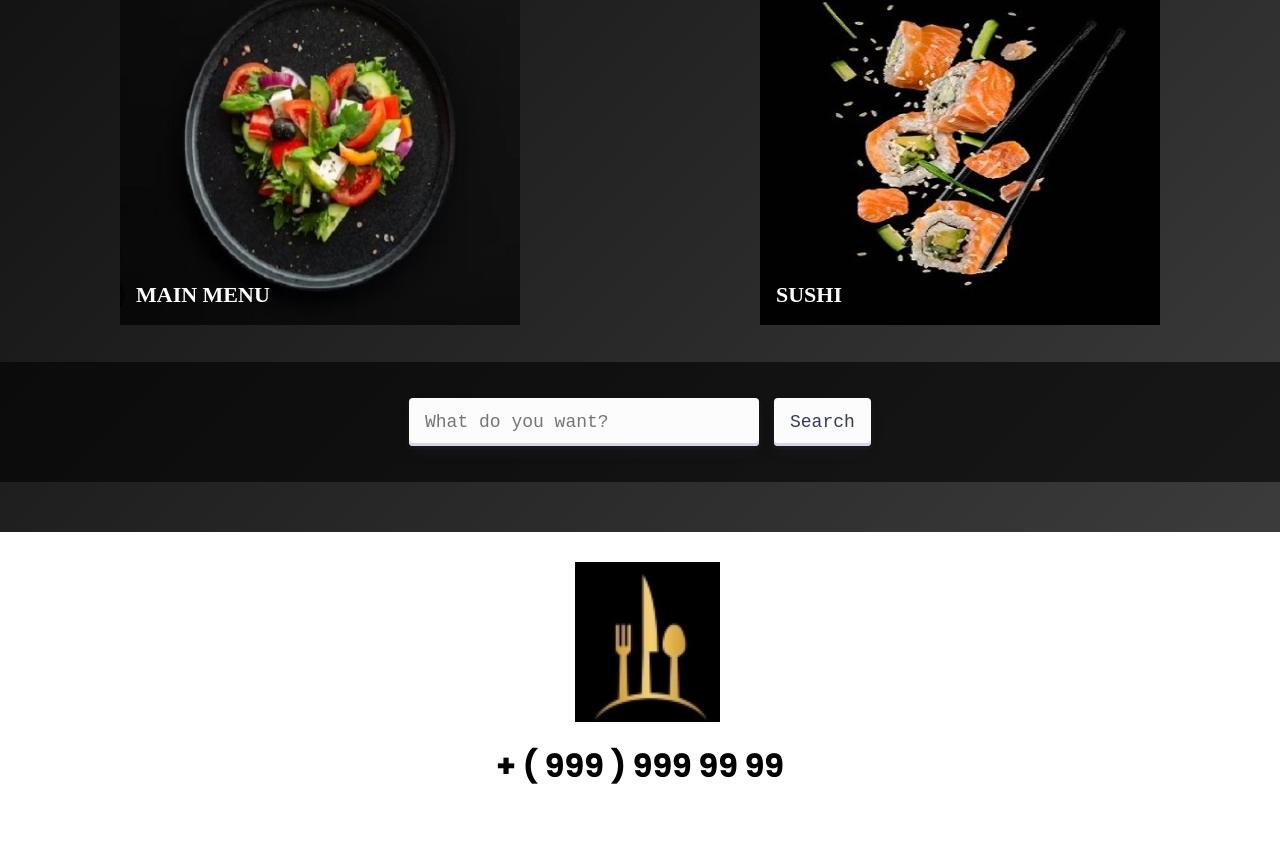
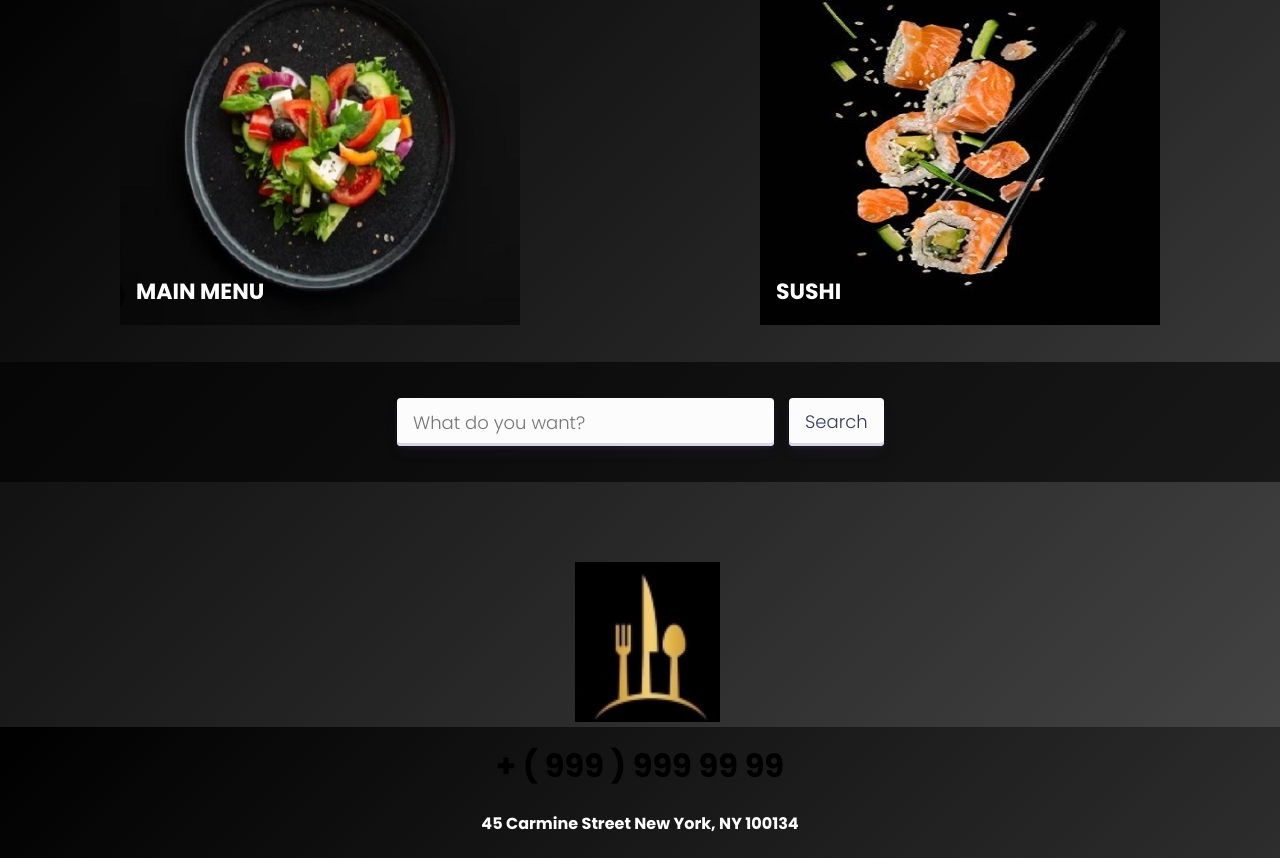
Before and after one commit to VladKovach/restourantToLearn, a React (Create React App) app: page /homePage in a window 1280 px wide. Shown: the part 873-1731 px from the top of the page. Built offline with nearby package versions, Linux system fonts and the light colour scheme.

Commit message:
fix some style

```diff
--- a/src/components/BascetModalPage/bascetModalPage.css
+++ b/src/components/BascetModalPage/bascetModalPage.css
@@ -3,7 +3,7 @@
   background-color: rgba(0, 0, 0, 0.6);
   height: 100vh;
   width: 100vw;
-  z-index: 2;
+  z-index: 3;
   top: 0;
   left: 0;
   bottom: 0;
--- a/src/components/HeadBar/headBarBtns.css
+++ b/src/components/HeadBar/headBarBtns.css
@@ -11,7 +11,7 @@
   cursor: pointer;
   display: inline-flex;
   flex-direction: column;
-
+  font-family: inherit;
   font-size: 18px;
   height: 40px;
   width: min-content;
--- a/src/components/MainMenuPage/mainMenu.css
+++ b/src/components/MainMenuPage/mainMenu.css
@@ -5,7 +5,6 @@
   background-color: rgba(244, 206, 116, 0.2);
   margin-top: 10px;
   color: white;
-  font-family: cursive;
   text-align: center;
   z-index: -1;
 }
--- a/src/components/PizzaPage/pizzaPage.css
+++ b/src/components/PizzaPage/pizzaPage.css
@@ -7,7 +7,6 @@
   background-color: rgba(244, 206, 116, 0.2);
   margin-top: 10px;
   color: white;
-  font-family: cursive;
   text-align: center;
   z-index: -1;
 }
--- a/src/components/SearchComponent/SearchComponent.jsx
+++ b/src/components/SearchComponent/SearchComponent.jsx
@@ -2,9 +2,9 @@ import React from 'react'
 import './searchCompBtn.css'
 const SearchComponent = () => {
   return (
-    <div className="searchComponent">
-      <input placeholder="What do you want?" className="button-30" type="text" />
-      <button className="button-30">Search</button>
+    <div className="searchComponent ">
+      <input placeholder="What do you want?" className="button-30 light" type="text" />
+      <button className="button-30 light">Search</button>
     </div>
   )
 }
--- a/src/components/SearchComponent/searchCompBtn.css
+++ b/src/components/SearchComponent/searchCompBtn.css
@@ -10,7 +10,6 @@
   color: #36395a;
   cursor: pointer;
   display: inline-flex;
-  font-family: 'JetBrains Mono', monospace;
   height: 48px;
   justify-content: center;
   line-height: 1;
--- a/src/components/SushiPage/sushiPage.css
+++ b/src/components/SushiPage/sushiPage.css
@@ -5,7 +5,6 @@
   background-color: rgba(244, 206, 116, 0.2);
   margin-top: 10px;
   color: white;
-  font-family: cursive;
   text-align: center;
   z-index: -1;
 }
--- a/src/styles/index.css
+++ b/src/styles/index.css
@@ -6,9 +6,12 @@
 }
 body {
   background: linear-gradient(135deg, #000000 0%, #434343 100%);
+  background-size: cover;
   margin: 0 0;
   font-family: "Poppins", sans-serif;
   color: #ffffff;
+  background-repeat: no-repeat;
+  background-attachment: fixed;
 }
 .headBar {
   background-color: rgba(0, 0, 0, 0.6);
@@ -99,7 +102,6 @@ body {
   bottom: 8px;
   left: 16px;
   font-size: 22px;
-  font-family: cursive;
 }
 .searchComponent {
   background-color: rgba(0, 0, 0, 0.6);
@@ -111,13 +113,11 @@ body {
 .searchComponent input {
   min-width: 350px;
   margin-right: 15px;
-  background-repeat: no-repeat;
 }
 
 /* FooterComponent : */
 .footBar {
   text-align: center;
-  background-color: white;
   margin-top: 50px;
 }
 
```
